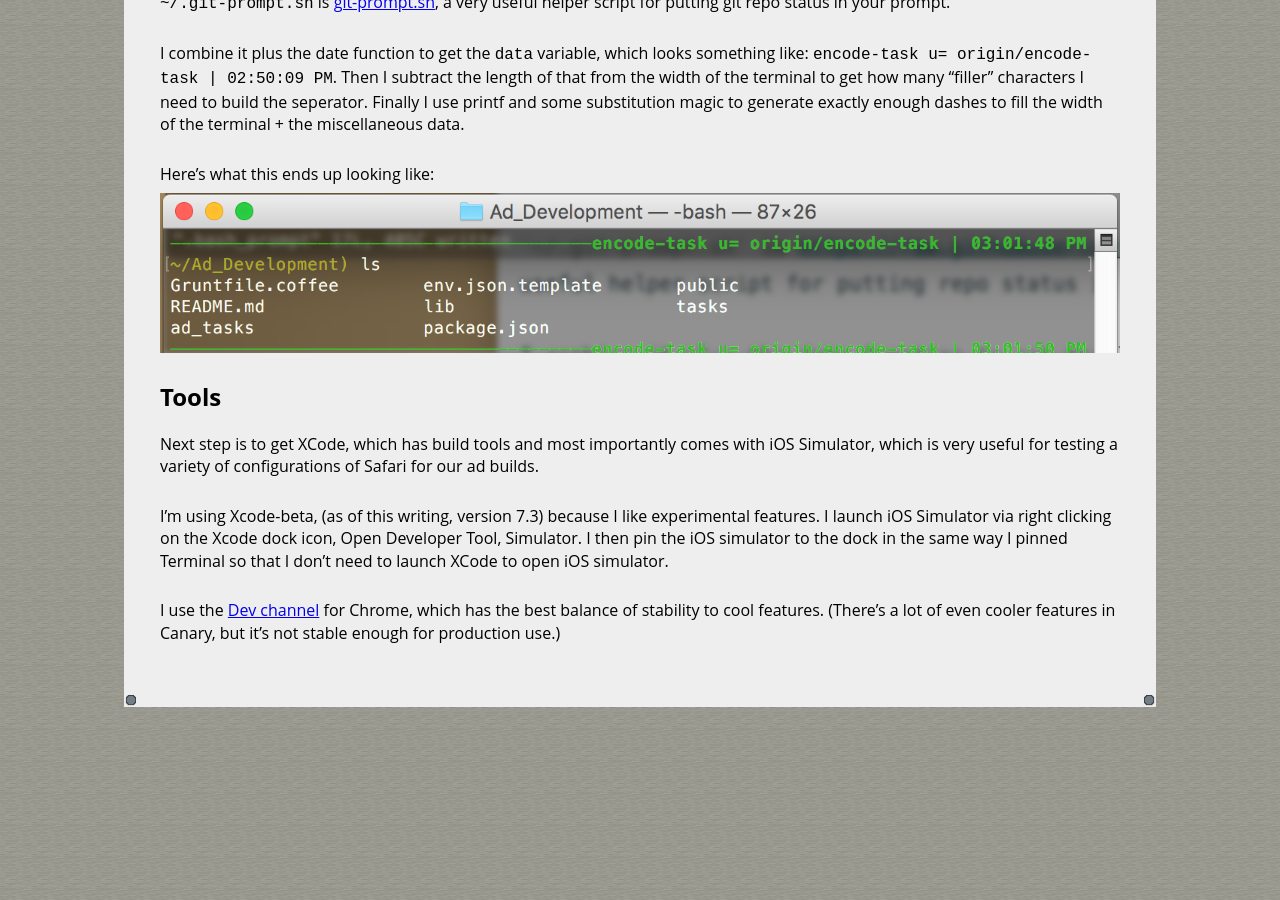
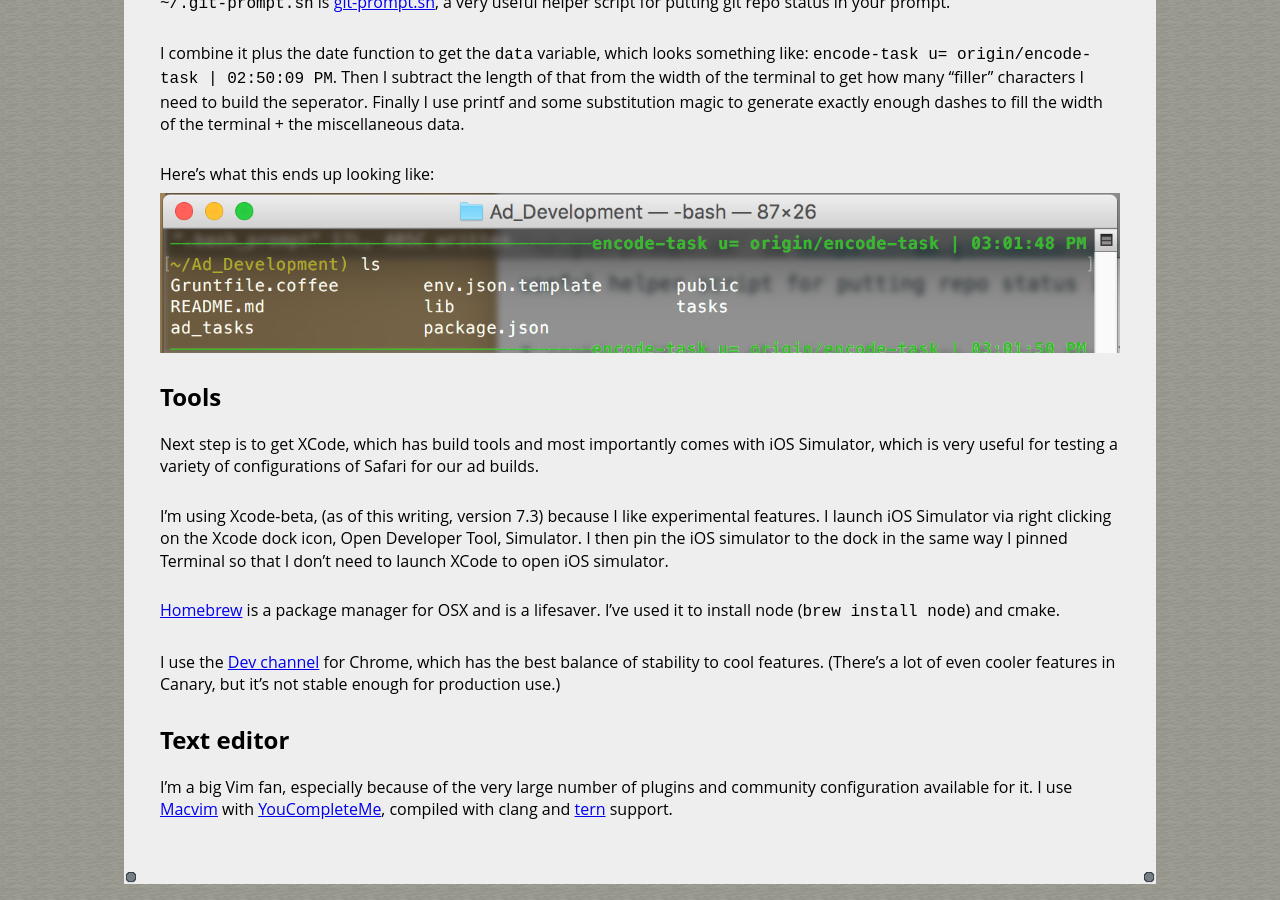
Before and after one commit to Thristhart/techniques, a Jekyll site: the page built from programming/osx_dev_env.md, in a window 1280 px wide and 900 px high, scrolled down 1970 px. Built offline with Jekyll 4.4.1, drawn with Linux system fonts in a browser that asks for light colours; before the commit the page ends 2693 px from its top, so only the background shows below that.

Commit message:
vim + homebrew

```diff
--- a/programming/osx_dev_env.md
+++ b/programming/osx_dev_env.md
@@ -5,6 +5,7 @@ categories:
   - programming
 published: true
 ---
+
 As a front end engineer at [Verve](https://vervemobile.com) I've had to get used to working on a macbook -- not exactly the linux-over-ssh development environment I'm used to. But OSX is still Unix, and it doesn't take too much tweaking to make it very nice. Here's my ad development setup:
 <h2>Terminal</h2>
 First step is to pin the terminal to the dock, because I use it all the time.
@@ -50,4 +51,9 @@ Next step is to get XCode, which has build tools and most importantly comes with
 
 I'm using Xcode-beta, (as of this writing, version 7.3) because I like experimental features. I launch iOS Simulator via right clicking on the Xcode dock icon, Open Developer Tool, Simulator. I then pin the iOS simulator to the dock in the same way I pinned Terminal so that I don't need to launch XCode to open iOS simulator.
 
+[Homebrew](http://brew.sh/) is a package manager for OSX and is a lifesaver. I've used it to install node (`brew install node`) and cmake.
+
 I use the [Dev channel](https://www.google.com/chrome/browser/desktop/index.html?platform=mac&extra=devchannel) for Chrome, which has the best balance of stability to cool features. (There's a lot of even cooler features in Canary, but it's not stable enough for production use.)
+
+<h2>Text editor</h2>
+I'm a big Vim fan, especially because of the very large number of plugins and community configuration available for it. I use [Macvim](https://github.com/b4winckler/macvim) with [YouCompleteMe](https://github.com/Valloric/YouCompleteMe), compiled with clang and [tern](https://github.com/ternjs/tern_for_vim) support.
```
